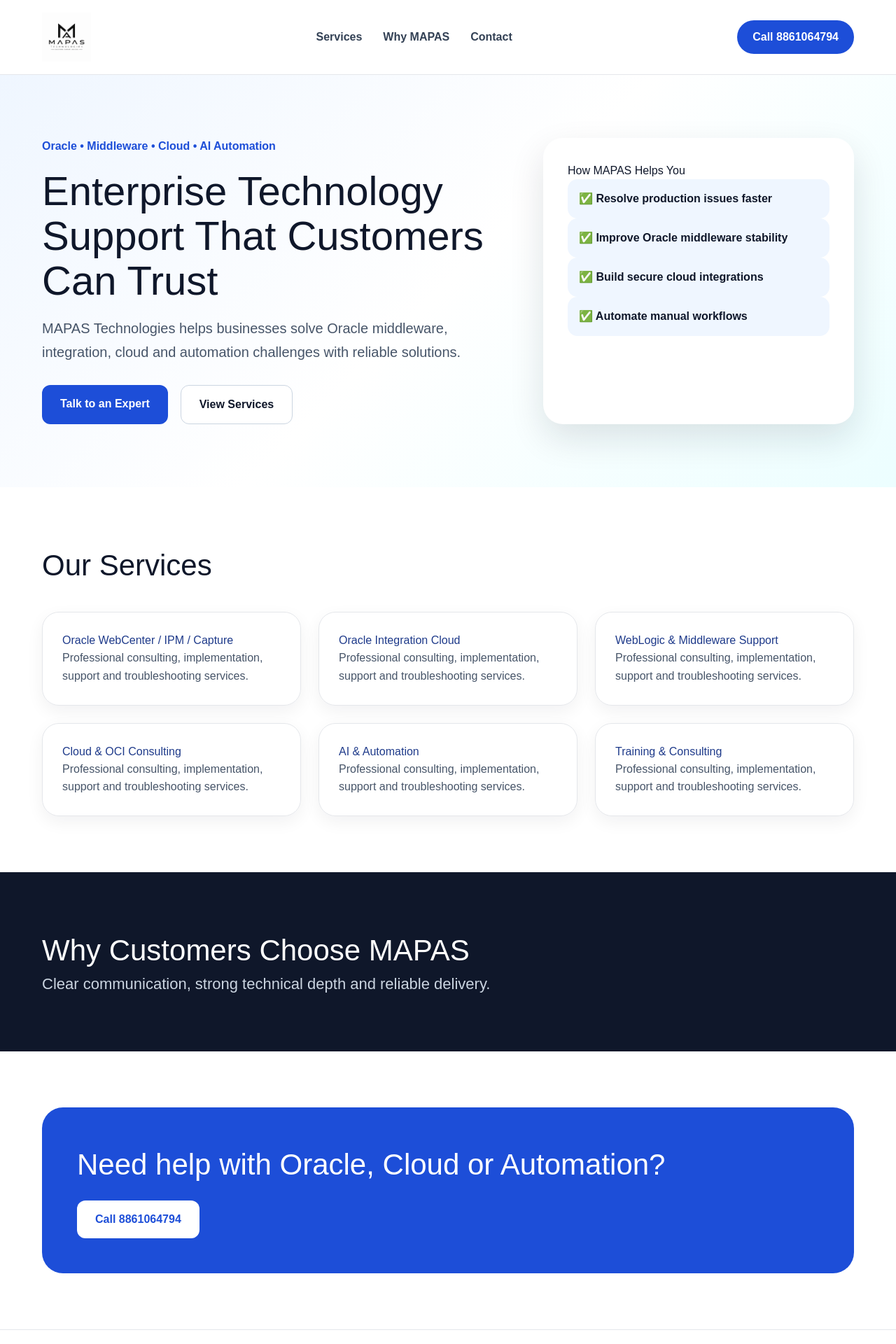
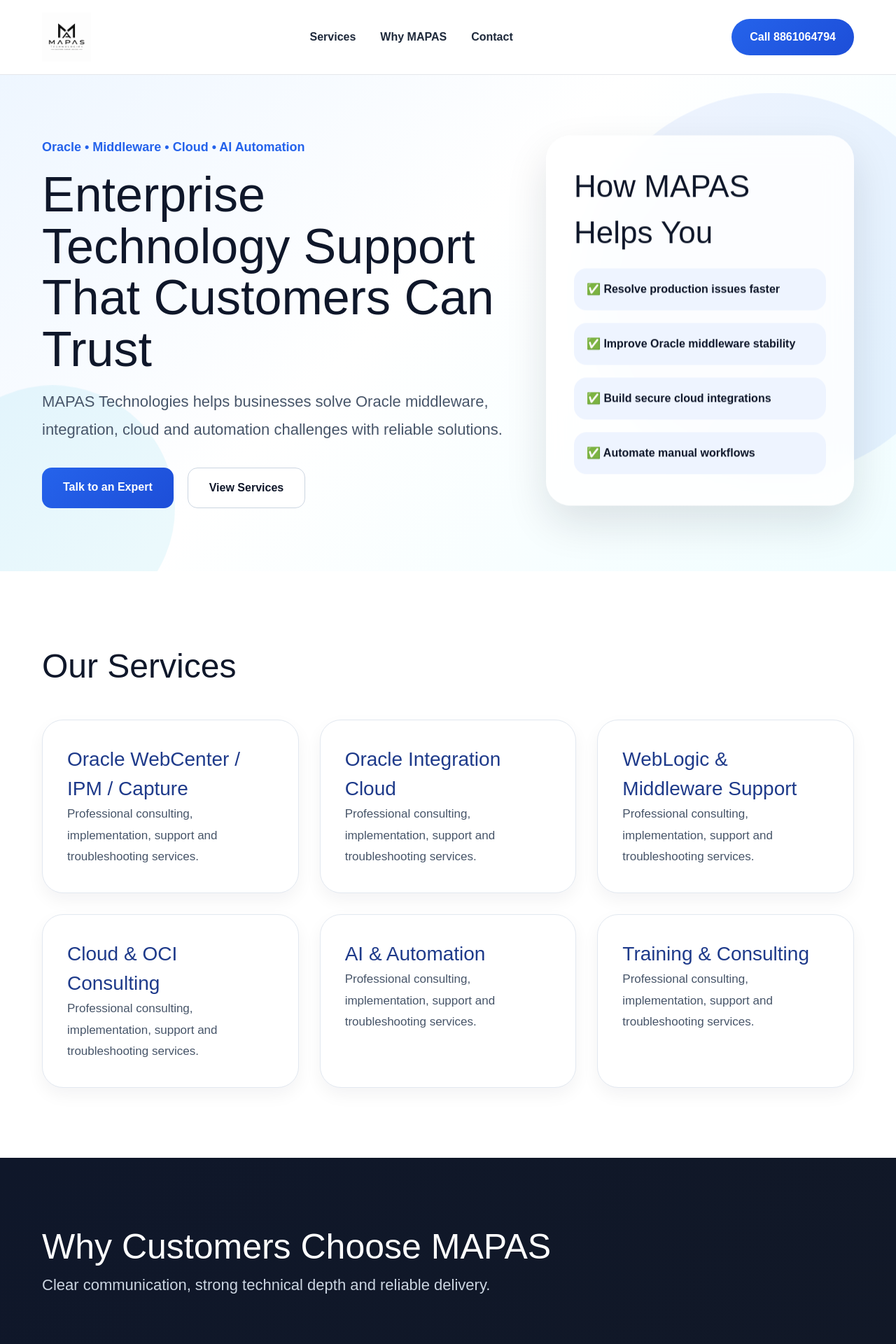
Before and after one commit to ranjanoraclemiddleware-a11y/mapas-website, a Next.js app: page / in a window 1280 px wide. Shown: the top 1920 px of the page at 70% size. Built offline with nearby package versions, Linux system fonts and the light colour scheme.

Commit message:
Update style.css

```diff
--- a/app/style.css
+++ b/app/style.css
@@ -1,5 +1,9 @@
 * {
   box-sizing: border-box;
+}
+
+html {
+  scroll-behavior: smooth;
 }
 
 body {
@@ -9,16 +13,18 @@
   background: white;
 }
 
+/* HEADER */
 .header {
   display: flex;
   align-items: center;
   justify-content: space-between;
   padding: 18px 60px;
   border-bottom: 1px solid #e5e7eb;
-  background: white;
+  background: rgba(255,255,255,0.95);
+  backdrop-filter: blur(10px);
   position: sticky;
   top: 0;
-  z-index: 10;
+  z-index: 1000;
 }
 
 .logo {
@@ -27,66 +33,124 @@
 
 nav {
   display: flex;
-  gap: 30px;
+  gap: 35px;
 }
 
 nav a {
-  color: #334155;
+  color: #1e293b;
   text-decoration: none;
-  font-weight: 600;
+  font-weight: 700;
+  transition: 0.3s ease;
+}
+
+nav a:hover {
+  color: #2563eb;
 }
 
 .call {
-  background: #1d4ed8;
+  background: linear-gradient(135deg, #2563eb, #1d4ed8);
   color: white;
-  padding: 12px 22px;
-  border-radius: 30px;
+  padding: 14px 26px;
+  border-radius: 50px;
   text-decoration: none;
   font-weight: bold;
+  transition: 0.3s ease;
 }
 
+.call:hover {
+  transform: translateY(-2px);
+  box-shadow: 0 10px 30px rgba(37, 99, 235, 0.25);
+}
+
+/* HERO */
 .hero {
   display: grid;
   grid-template-columns: 1.2fr 0.8fr;
-  gap: 50px;
+  gap: 60px;
   padding: 90px 60px;
-  background: linear-gradient(135deg, #eff6ff, #ffffff, #ecfeff);
+  background: linear-gradient(
+    135deg,
+    #eef6ff 0%,
+    #ffffff 45%,
+    #f0fdff 100%
+  );
+  position: relative;
+  overflow: hidden;
+}
+
+/* Animated glow background */
+.hero::before {
+  content: "";
+  position: absolute;
+  width: 550px;
+  height: 550px;
+  background: rgba(37, 99, 235, 0.08);
+  border-radius: 50%;
+  right: -100px;
+  top: 20px;
+  animation: floatGlow 7s ease-in-out infinite;
+}
+
+.hero::after {
+  content: "";
+  position: absolute;
+  width: 350px;
+  height: 350px;
+  background: rgba(6, 182, 212, 0.08);
+  border-radius: 50%;
+  left: -100px;
+  bottom: -100px;
+  animation: floatGlow2 8s ease-in-out infinite;
+}
+
+.hero > div {
+  position: relative;
+  z-index: 2;
 }
 
 .tag {
-  color: #1d4ed8;
+  color: #2563eb;
   font-weight: bold;
+  font-size: 18px;
 }
 
 h1 {
-  font-size: 58px;
-  line-height: 1.1;
-  margin: 20px 0;
+  font-size: 70px;
+  line-height: 1.05;
+  margin: 18px 0;
+  color: #0f172a;
 }
 
 .desc {
-  font-size: 20px;
-  line-height: 1.7;
+  font-size: 22px;
+  line-height: 1.8;
   color: #475569;
+  max-width: 700px;
 }
 
 .buttons {
   display: flex;
-  gap: 18px;
-  margin-top: 30px;
+  gap: 20px;
+  margin-top: 35px;
 }
 
 .primary,
 .secondary {
-  padding: 15px 26px;
-  border-radius: 12px;
+  padding: 16px 30px;
+  border-radius: 14px;
   text-decoration: none;
   font-weight: bold;
+  transition: 0.3s ease;
 }
 
 .primary {
-  background: #1d4ed8;
+  background: linear-gradient(135deg, #2563eb, #1d4ed8);
   color: white;
+}
+
+.primary:hover {
+  transform: translateY(-4px);
+  box-shadow: 0 15px 35px rgba(37, 99, 235, 0.3);
 }
 
 .secondary {
@@ -95,57 +159,91 @@
   background: white;
 }
 
+.secondary:hover {
+  transform: translateY(-4px);
+  border-color: #2563eb;
+  color: #2563eb;
+}
+
+/* HERO CARD */
 .card {
-  background: white;
-  padding: 35px;
-  border-radius: 28px;
-  box-shadow: 0 20px 50px rgba(15, 23, 42, 0.12);
+  background: rgba(255,255,255,0.85);
+  backdrop-filter: blur(20px);
+  padding: 40px;
+  border-radius: 35px;
+  box-shadow: 0 25px 60px rgba(15, 23, 42, 0.12);
+  animation: floatingCard 5s ease-in-out infinite;
+}
+
+.card h2 {
+  font-size: 44px;
 }
 
 .card p {
-  background: #eff6ff;
-  padding: 16px;
-  border-radius: 14px;
+  background: #eef4ff;
+  padding: 18px;
+  border-radius: 18px;
   font-weight: 600;
+  margin-top: 18px;
+  transition: 0.3s ease;
 }
 
-.section {
-  padding: 80px 60px;
+.card p:hover {
+  transform: translateX(10px);
+  background: #dbeafe;
 }
 
-.section h2,
-.why h2,
-.contact h2 {
-  font-size: 42px;
+/* SERVICES */
+.section {
+  padding: 100px 60px;
+}
+
+.section h2 {
+  font-size: 48px;
 }
 
 .grid {
   display: grid;
   grid-template-columns: repeat(3, 1fr);
-  gap: 25px;
-  margin-top: 35px;
+  gap: 30px;
+  margin-top: 40px;
 }
 
 .service {
-  border: 1px solid #e5e7eb;
-  padding: 28px;
-  border-radius: 24px;
-  box-shadow: 0 8px 25px rgba(15, 23, 42, 0.06);
+  border: 1px solid #e2e8f0;
+  padding: 35px;
+  border-radius: 30px;
+  background: white;
+  transition: 0.4s ease;
+  box-shadow: 0 10px 25px rgba(15,23,42,0.05);
+}
+
+.service:hover {
+  transform: translateY(-12px);
+  box-shadow: 0 30px 60px rgba(15,23,42,0.12);
+  border-color: #93c5fd;
 }
 
 .service h3 {
   color: #1e3a8a;
+  font-size: 28px;
 }
 
 .service p {
   color: #475569;
-  line-height: 1.6;
+  line-height: 1.8;
+  font-size: 17px;
 }
 
+/* WHY SECTION */
 .why {
-  background: #0f172a;
+  background: linear-gradient(135deg, #0f172a, #111827);
   color: white;
-  padding: 80px 60px;
+  padding: 90px 60px;
+}
+
+.why h2 {
+  font-size: 50px;
 }
 
 .why p {
@@ -153,28 +251,99 @@
   color: #cbd5e1;
 }
 
+/* CONTACT */
 .contact {
-  margin: 80px 60px;
-  padding: 50px;
-  border-radius: 30px;
-  background: #1d4ed8;
+  margin: 90px 60px;
+  padding: 60px;
+  border-radius: 40px;
+  background: linear-gradient(135deg, #2563eb, #0ea5e9);
   color: white;
+  box-shadow: 0 25px 60px rgba(37,99,235,0.25);
+}
+
+.contact h2 {
+  font-size: 48px;
 }
 
 .contact a {
   display: inline-block;
   margin-top: 20px;
   background: white;
-  color: #1d4ed8;
-  padding: 15px 26px;
-  border-radius: 12px;
+  color: #2563eb;
+  padding: 16px 28px;
+  border-radius: 14px;
   text-decoration: none;
   font-weight: bold;
+  transition: 0.3s ease;
 }
 
+.contact a:hover {
+  transform: translateY(-4px);
+}
+
+/* FOOTER */
 footer {
   text-align: center;
   padding: 30px;
-  border-top: 1px solid #e5e7eb;
+  border-top: 1px solid #e2e8f0;
   color: #64748b;
 }
+
+/* ANIMATIONS */
+@keyframes floatingCard {
+  0%,100% {
+    transform: translateY(0px);
+  }
+  50% {
+    transform: translateY(-12px);
+  }
+}
+
+@keyframes floatGlow {
+  0%,100% {
+    transform: translateY(0px);
+  }
+  50% {
+    transform: translateY(30px);
+  }
+}
+
+@keyframes floatGlow2 {
+  0%,100% {
+    transform: translateY(0px);
+  }
+  50% {
+    transform: translateY(-30px);
+  }
+}
+
+/* MOBILE */
+@media (max-width: 900px) {
+  .hero,
+  .grid {
+    grid-template-columns: 1fr;
+  }
+
+  h1 {
+    font-size: 48px;
+  }
+
+  .header {
+    padding: 18px 25px;
+  }
+
+  .hero,
+  .section,
+  .why {
+    padding: 60px 25px;
+  }
+
+  .contact {
+    margin: 30px 25px;
+    padding: 35px;
+  }
+
+  nav {
+    display: none;
+  }
+}
```
